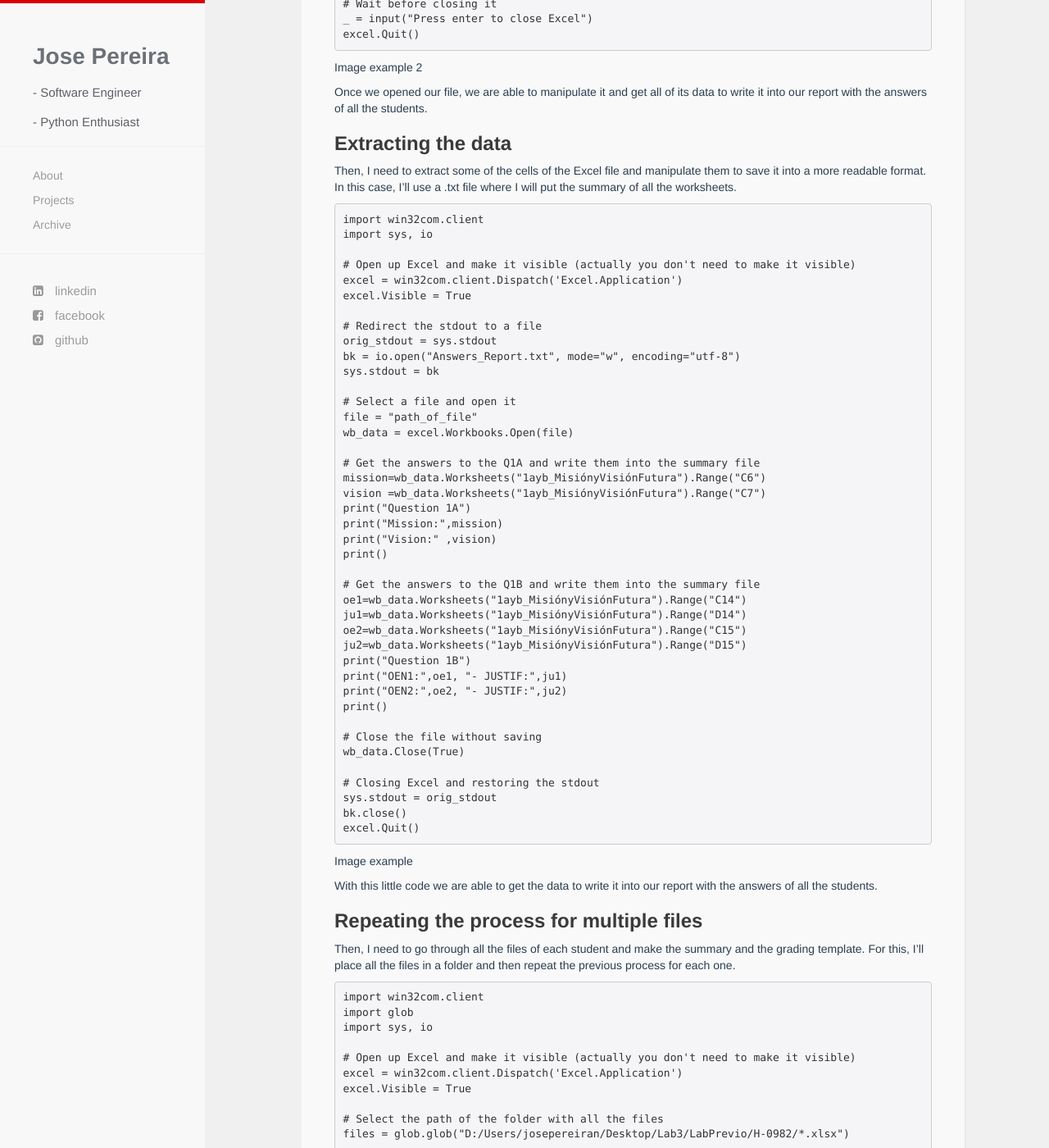
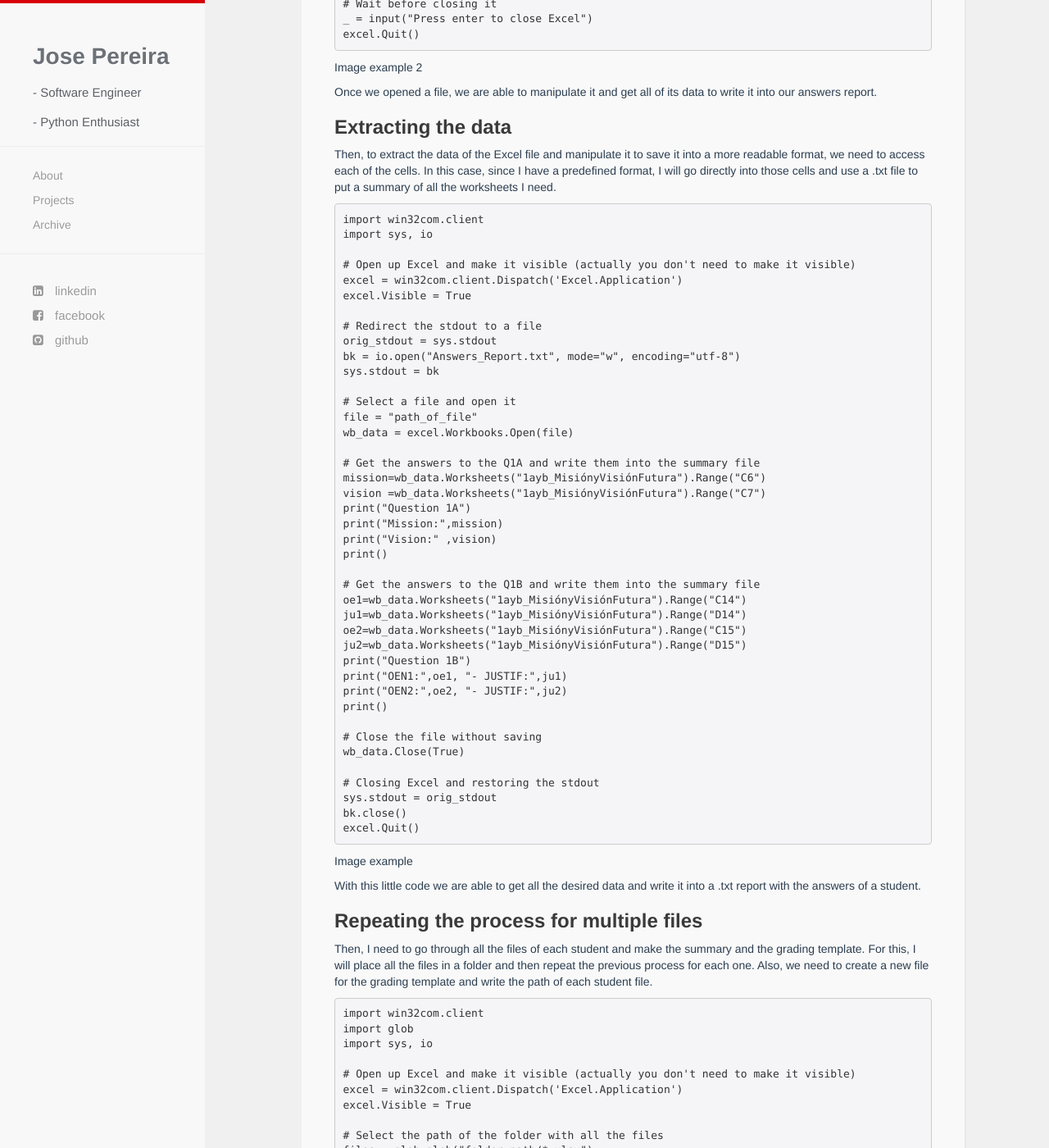
Before and after one commit to jpereiran/jpereiran.github.io, a Jekyll site: the page built from _posts/2019-13-06-Excel-automation-with-pywin32.markdown, in a window 1280 px wide and 1400 px high, scrolled down 1119 px. Shown: the whole window at 82% size. Built offline with Jekyll 4.4.1, drawn with Linux system fonts in a browser that asks for light colours; nearby versions of some CDN libraries; Markdown is read by kramdown in place of the engine named in the settings; comment, search, counter and statistics services are not loaded; some of the changed text lies outside the part shown.

Commit message:
Update and rename 2019-12-04-Excel-automation-with-pywin32.markdown to 2019-13-06-Excel-automation-with-pywin32.markdown

````diff
--- a/_posts/2019-12-04-Excel-automation-with-pywin32.markdown
+++ b/_posts/2019-13-06-Excel-automation-with-pywin32.markdown
@@ -26,15 +26,15 @@
 
 First, be sure that you have pywin32 installed in your computer. If not, you can easilly install it using pip:
 
-{% highlight pyhon %}
+``` python
 pip install pywin32
-{% endhighlight %}
+```
 
 ### Opening a file
 
 In order to get the data from the Excel files, we need to open them. To do this, we need to activate the application and then make it open a file in a desired path:
 
-{% highlight pyhon %}
+``` python
 import win32com.client
 
 # Open up Excel and make it visible
@@ -48,17 +48,17 @@
 # Wait before closing it
 _ = input("Press enter to close Excel")
 excel.Quit()
-{% endhighlight %}
+```
 
 Image example 2
 
-Once we opened our file, we are able to manipulate it and get all of its data to write it into our report with the answers of all the students.
+Once we opened a file, we are able to manipulate it and get all of its data to write it into our answers report.
 
 ### Extracting the data
 
-Then, I need to extract some of the cells of the Excel file and manipulate them to save it into a more readable format. In this case, I'll use a .txt file where I will put the summary of all the worksheets.
+Then, to extract the data of the Excel file and manipulate it to save it into a more readable format, we need to access each of the cells. In this case, since I have a predefined format, I will go directly into those cells and use a .txt file to put a summary of all the worksheets I need.
 
-{% highlight pyhon %}
+``` python
 import win32com.client
 import sys, io
 
@@ -100,17 +100,17 @@
 sys.stdout = orig_stdout
 bk.close()
 excel.Quit()
-{% endhighlight %}
+```
 
 Image example
 
-With this little code we are able to get the data to write it into our report with the answers of all the students.
+With this little code we are able to get all the desired data and write it into a .txt report with the answers of a student.
 
 ### Repeating the process for multiple files
 
-Then, I need to go through all the files of each student and make the summary and the grading template. For this, I'll place all the files in a folder and then repeat the previous process for each one.
+Then, I need to go through all the files of each student and make the summary and the grading template. For this, I will place all the files in a folder and then repeat the previous process for each one. Also, we need to create a new file for the grading template and write the path of each student file.
 
-{% highlight pyhon %}
+``` python
 import win32com.client
 import glob
 import sys, io
@@ -120,7 +120,7 @@
 excel.Visible = True
 
 # Select the path of the folder with all the files
-files = glob.glob("D:/Users/josepereiran/Desktop/Lab3/LabPrevio/H-0982/*.xlsx")
+files = glob.glob("folder_path/*.xlsx")
 
 # Redirect the stdout to a file
 orig_stdout = sys.stdout
@@ -153,33 +153,34 @@
   # Get the answers to the Q2A
 	mision=wb_data.Worksheets("2a_MisionyVisionSI").Range("C6")
 	vision=wb_data.Worksheets("2a_MisionyVisionSI").Range("C7")
-	print("PREGUNTA 2A")
-	print("Misión SI:",mision)
-	print("Visión SI:",vision)
+	print("Question 2A")
+	print("Mission SI:",mision)
+	print("Vision SI:",vision)
 	print()
 
   # Get the answers to the Q3A
-	print("PREGUNTA 3A")
+	print("Question 3A")
 	for i in range(5,13):
 		proy=wb_data.Worksheets("3a_ProySI").Range("B"+str(i))
 		desc=wb_data.Worksheets("3a_ProySI").Range("D"+str(i))
 		mcfr=wb_data.Worksheets("3a_ProySI").Range("E"+str(i))
 		tipo=wb_data.Worksheets("3a_ProySI").Range("F"+str(i))
-		print("\tProyecto:",proy)
-		print("\tDescripción:",desc)
+		print("\tProyect:",proy)
+		print("\tDesc:",desc)
 		print("\tMacFarlan:",mcfr,"- Tipo",tipo)
 		print()
 
   # Close the file without saving
 	wb_data.Close(True)
 
-# Closing Excel and restoring the stdout
+# Restoring the stdout
 sys.stdout = orig_stdout
 bk.close()
 
+# Create a new Excel file for the grading template
 wb_template = excel.Workbooks.Add()
 
-# Headers
+# Headers of the template
 wb_template.Worksheets(1).Range("A1").Value = 'File'
 wb_template.Worksheets(1).Range("B1").Value = 'Q1A'
 wb_template.Worksheets(1).Range("C1").Value = 'C1A'
@@ -187,20 +188,24 @@
 wb_template.Worksheets(1).Range("E1").Value = 'C1A'
 wb_template.Worksheets(1).Range("F1").Value = 'Q2A'
 wb_template.Worksheets(1).Range("G1").Value = 'C2A'
+wb_template.Worksheets(1).Range("H1").Value = 'Q3A'
+wb_template.Worksheets(1).Range("I1").Value = 'C3A'
 
-for idx, arch in enumerate(archivos):
+# Add the path of each file into the template
+for idx, arch in enumerate(files):
 	wb_template.Worksheets(1).Range("A"+str(idx+2)).Value = arch.replace('\\','/')
 
-# Add full path, otherwise it will save in My Documents
+# Save the grading template without alerts
 excel.DisplayAlerts = False
-wb_template.SaveAs(r'd:\Users\josepereiran\Desktop\Grades_Template.xlsx')
+wb_template.SaveAs(r'folder_path\Grades_Template.xlsx')
+
+# Close the file and the program
 wb_template.Close()
 excel.DisplayAlerts = True
 excel.Quit()
+```
 
-{% endhighlight %}
-
-Finally, I'm able to get the summary of all the files in a little .txt and a template for grading each of the students
+Finally, with this I'm able to get the summary of all the files in a little .txt and a template for grading each of the students
 
 Image example 3
 
@@ -208,6 +213,6 @@
 My preference is to try to stick with python as much as possible for my day-to-day data analysis. However, it is important to know when other technologies can streamline the process or make the results have a bigger impact. Microsoft’s COM technology is a mature technology and can be used effectively through python to do tasks that might be too difficult to do otherwise. Hopefully this article has given you some ideas on how to incorporate this technique into your own workflow.
 
 ### Next steps
-With this example, I showed you how to open an set of Excel files with the same structure form a folder and extract all of its data into a .txt report and into an Excel template to grade the different questions in each of the files.
+With this example, I showed you how to open an set of Excel files with the same structure from a folder and extract all of its data into a .txt report. Also, how to create a new Excel file and add data to it to create a template to grade the different questions in each of the files.
 
-In the next tutorial, I'll show you how to read template file with the grades and place them and the comments in each of the student files to avoid the work of opening each individual file and working directly in them.
+In the next tutorial, I'll show you how to read the template file with the grades and put its data into each of the student files to avoid the work of opening each individual file and working directly in them.
````
Also changed, not shown: other parts of _posts/2019-13-06-Excel-automation-with-pywin32.markdown (+3 -3 lines).
